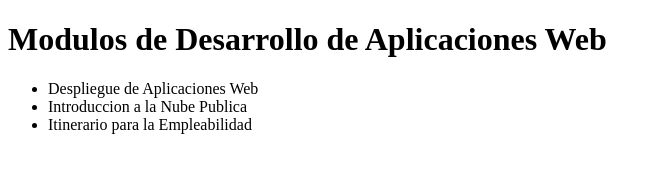
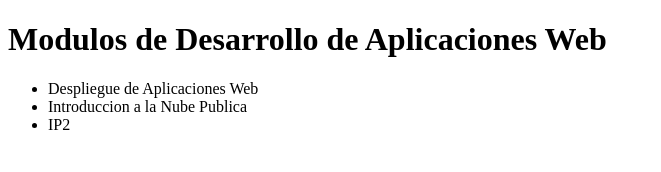
Before and after one commit to AlumnoAbastos/dawAct1_3, a plain HTML site: page index.html in a window 1280 px wide. Shown: the whole page, without its empty margins (0-661 px from the left). Drawn offline with Linux system fonts and the light colour scheme.

Commit message:
Modificado index.html IP2

```diff
--- a/index.html
+++ b/index.html
@@ -9,7 +9,7 @@
     <ul>
         <li>Despliegue de Aplicaciones Web</li>
 	<li>Introduccion a la Nube Publica</li>
-	<li>Itinerario para la Empleabilidad</li>
+	<li>IP2</li>
     </ul>
 
 <body>
```
